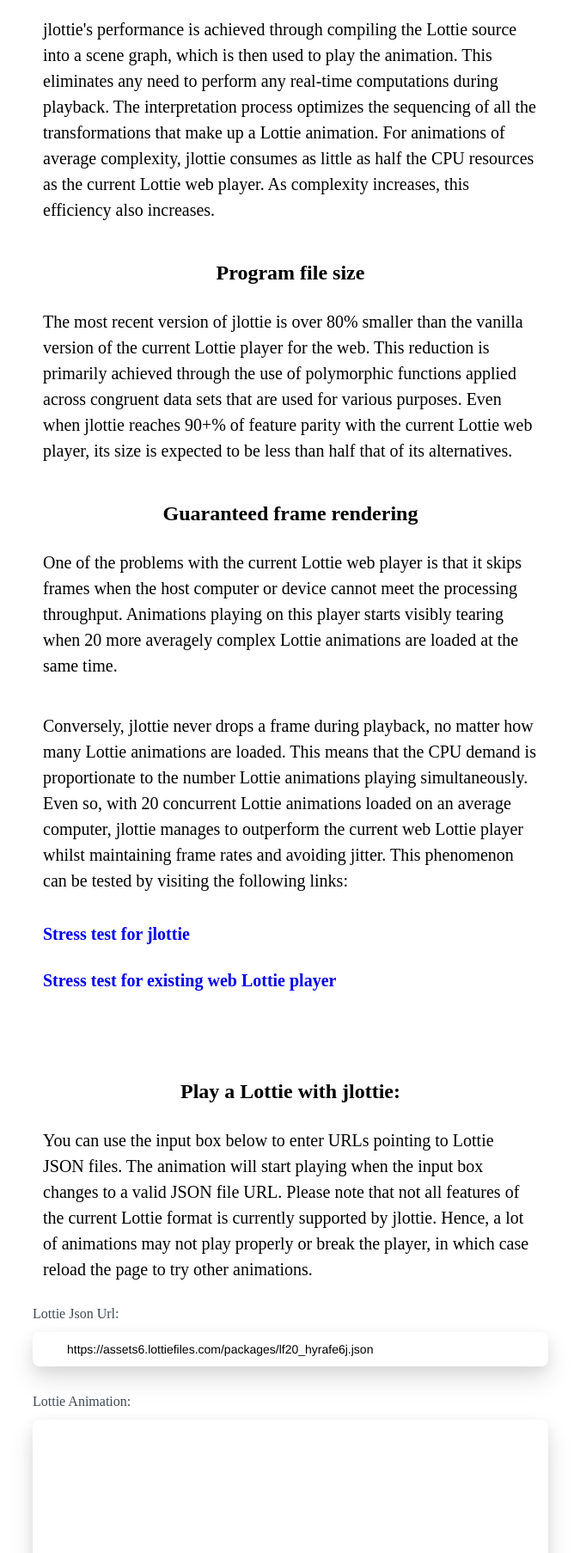
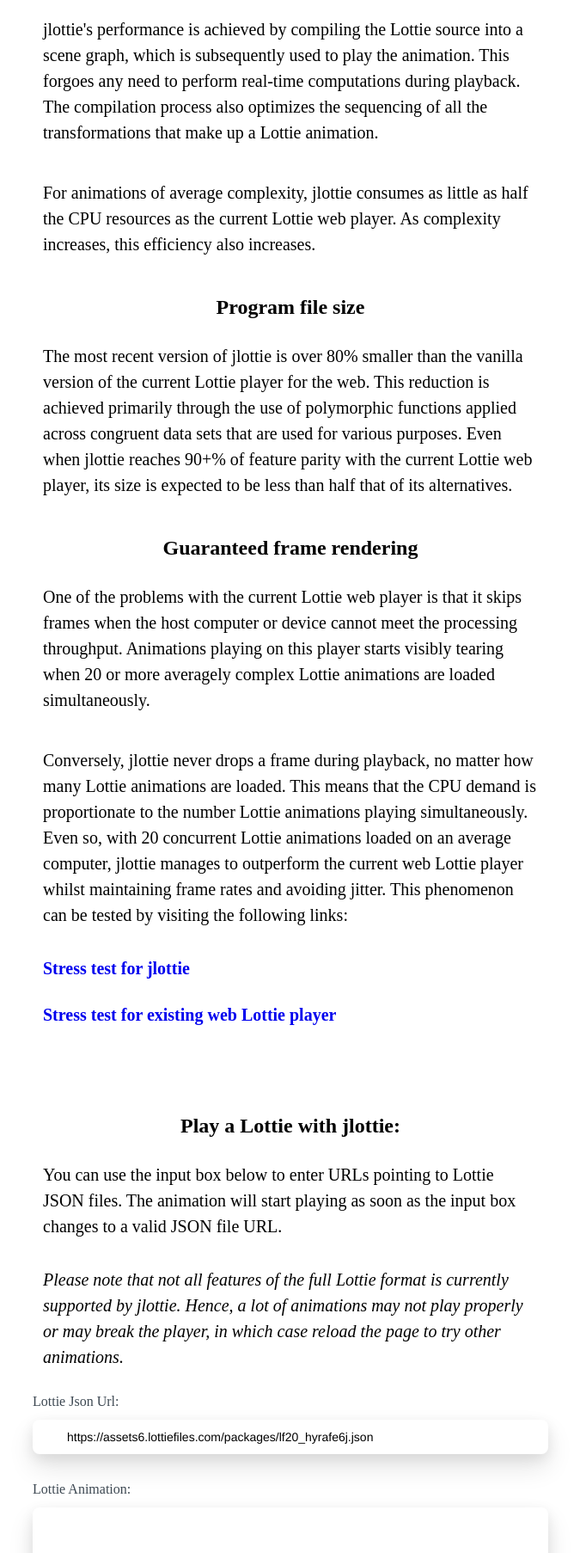
Before and after one commit to LottieFiles/jlottie, a website: page public/examples/index.html in a window 1280 px wide. Shown: the part 867-2673 px from the top of the page at 86% size, without its empty margins (302-977 px from the left). Drawn offline with Linux system fonts and the light colour scheme; no server answers; a web font is replaced by a local one.

Commit message:
jlottie introduction

```diff
--- a/public/examples/index.html
+++ b/public/examples/index.html
@@ -53,9 +53,24 @@
                             mx-auto
                         "
                     >
-                        jlottie's performance is achieved through compiling the Lottie source into a scene graph, which is then used
-                        to play the animation. This eliminates any need to perform any real-time computations during playback. The
-                        interpretation process optimizes the sequencing of all the transformations that make up a Lottie animation.
+                        jlottie's performance is achieved by compiling the Lottie source into a scene graph, which is subsequently used
+                        to play the animation. This forgoes any need to perform real-time computations during playback. The
+                        compilation process also optimizes the sequencing of all the transformations that make up a Lottie animation.
+                    </h2>
+
+                    <h2
+                        class="
+                            font-normal font-lf-regular
+                            md:text-xl
+                            text-left
+                            w-1/2
+                            pt-4
+                            pb-6
+                            leading-normal
+                            text-lf-grey-darkest
+                            mx-auto
+                        "
+                    >
 
                         For animations of average complexity, jlottie consumes as little as half the CPU resources as the current Lottie
                         web player. As complexity increases, this efficiency also increases.
@@ -79,7 +94,7 @@
                         "
                     >
                         The most recent version of jlottie is over 80% smaller than
-                        the vanilla version of the current Lottie player for the web. This reduction is primarily achieved through the use of
+                        the vanilla version of the current Lottie player for the web. This reduction is achieved primarily through the use of
                         polymorphic functions applied across congruent data sets that are used for various purposes. Even when jlottie
                         reaches 90+% of feature parity with the current Lottie web player, its size is expected to be less than half that
                         of its alternatives.
@@ -105,7 +120,7 @@
                     >
                         One of the problems with the current Lottie web player is that it skips frames when the host computer
                         or device cannot meet the processing throughput. Animations playing on this player starts visibly tearing
-                        when 20 more averagely complex Lottie animations are loaded at the same time.
+                        when 20 or more averagely complex Lottie animations are loaded simultaneously.
                     </h2>
                     <h2
                         class="
@@ -174,10 +189,24 @@
                         "
                     >
                         You can use the input box below to enter URLs pointing to Lottie JSON files. The
-                        animation will start playing when the input box changes to a valid JSON file URL.
-                        Please note that not all features of the current Lottie format is currently supported
-                        by jlottie. Hence, a lot of animations may not play properly or break the player, in
-                        which case reload the page to try other animations.
+                        animation will start playing as soon as the input box changes to a valid JSON file URL.
+                    </h2>
+                    <h2
+                        class="
+                            font-normal font-lf-regular
+                            md:text-xl
+                            text-left
+                            w-1/2
+                            pt-4
+                            pb-4
+                            leading-normal
+                            text-lf-grey-darkest
+                            mx-auto
+                        "
+                    >
+                        <i>Please note that not all features of the full Lottie format is currently supported
+                        by jlottie. Hence, a lot of animations may not play properly or may break the player, in
+                        which case reload the page to try other animations.</i>
                     </h2>
                 </div>
             </div>
```
